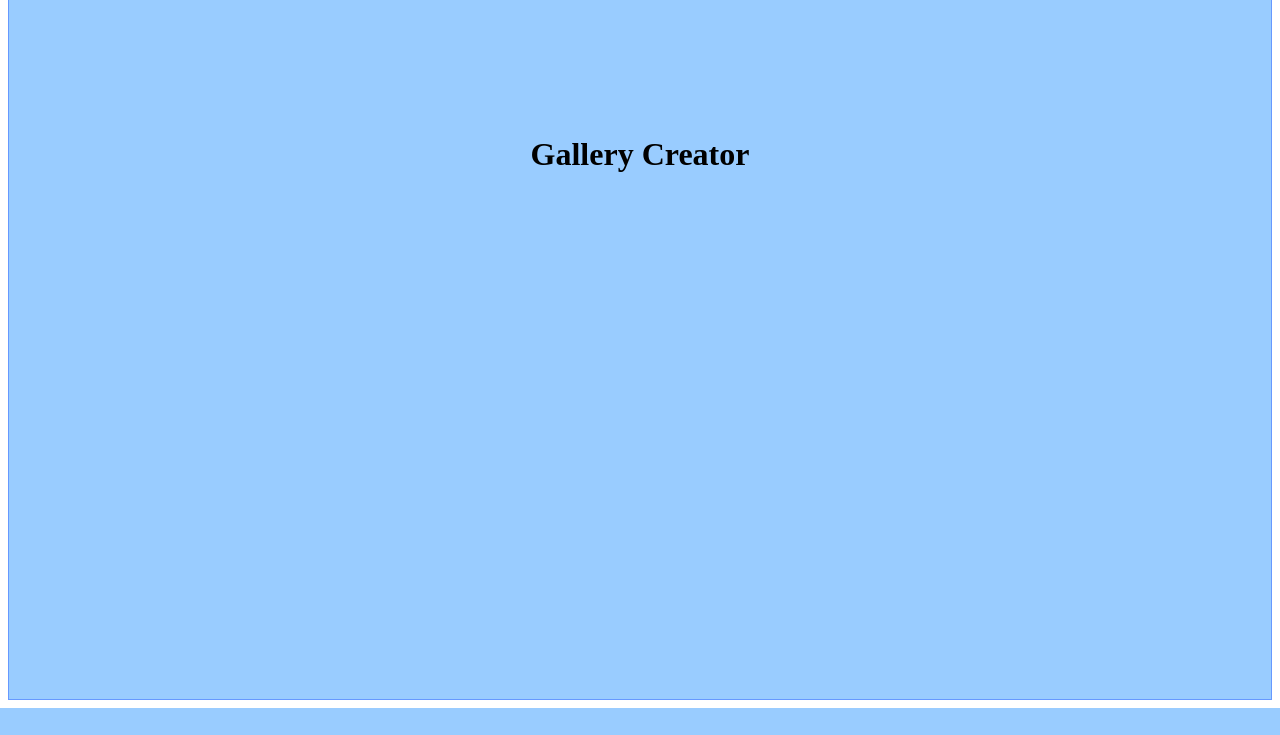
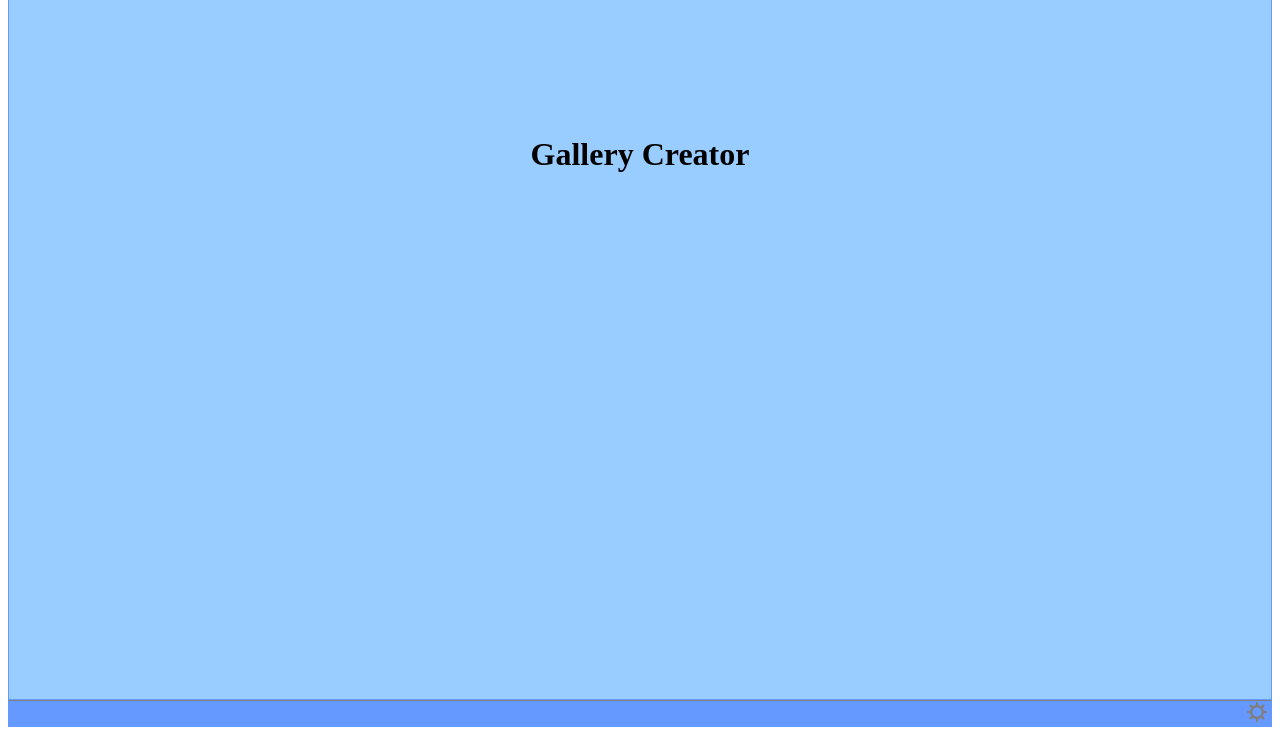
Before and after one commit to tviokrk/wrt, a PHP site: page / in a window 1280 px wide. Shown: the part 111-846 px from the top of the page. Before the commit the page ends 819 px from the top, so only its background shows below. Run offline with PHP 8.4, Linux system fonts and the light colour scheme.

Commit message:
Update index.php

```diff
--- a/index.php
+++ b/index.php
@@ -30,6 +30,9 @@ background-color: #99CCFF;
  <td width="20%"><center><a href="glowna.php" target="ramka"><img src="ikony/powrot.png" width="80" height="80"></a><br>Wróć na stronę główną</center>
 <tr>
  <td colspan=6><iframe src="glowna.php" name="ramka" width="100%" height="700" frameborder="0"></iframe>
+ <tr>
+ <td colspan=6 align="right"><a href="ustawienia.php" target="ramka"><img src="ikony/ustawienia.png" width="20" height="20"></a>&nbsp;</td>
+
 </table>
 </center>
 
```
